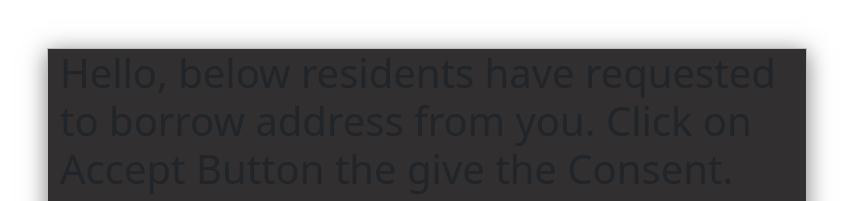
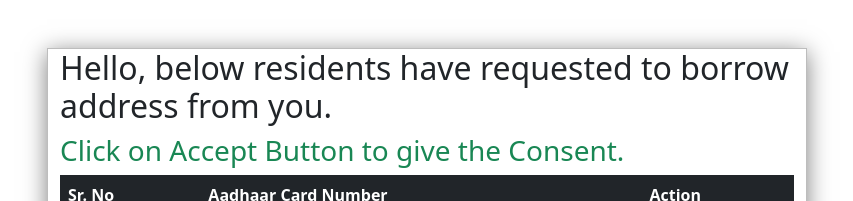
Before and after one commit to PrabhatP2000/pentagon-aadhaar, a Django app: template ps1/templates/consent.html in a window 1280 px wide. Shown: the part 77-278 px from the top of the page, without its empty margins (213-1066 px from the left). Run offline with Django 3.2, Linux system fonts and the light colour scheme; the template is opened without the code that fills it, so the values that code supplies are empty.

Commit message:
page tweaks

```diff
--- a/ps1/templates/consent.html
+++ b/ps1/templates/consent.html
@@ -9,12 +9,13 @@
 
 <div class="container mt-5">
   <div class="row justify-content-center">
-    <div class="col-lg-8 col-md-9 col-xl-8 col-xll-8 mb-5" style="background-color: rgba(3, 0, 0, 0.815); border: solid #BDBDBD 1px;
+    <div class="col-lg-8 col-md-9 col-xl-8 col-xll-8 mb-5" style=" border: solid #BDBDBD 1px;
         box-shadow: 0px 4px 22px rgba(0, 0, 0, 0.5) ;">
-      <h1>
+      <h2>
         Hello,{{llAadhaar}} below residents have requested to borrow address from you.
-        Click on Accept Button the give the Consent.
-      </h1>
+
+      </h2>
+      <h3 class="text-success">Click on Accept Button to give the Consent.</h3>
       <table class="table table-dark table-hover">
         <thead>
           <tr>
--- a/ps1/templates/updateResidentAddress.html
+++ b/ps1/templates/updateResidentAddress.html
@@ -20,14 +20,13 @@
 
         {% if not auth %}
         <div class="col-6">
-          <label for="housenumber" class="form-label">Share Code</label>
           <div class="input-group input-group-lg">
             <input type="text" class="form-control" name="shareCode" id="shareCode"
               placeholder="Enter ShareCode sent on SMS.">
           </div>
         </div>
         <input type="hidden" name="resident_aadhaar" value={{resAadhaar}}>
-        <div class="d-grid gap-2 col-6 mx-auto mt-2  mb-3">
+        <div class="d-grid gap-2 col-6 mx-auto">
           <input type="submit" name="submitCode" value="Submit Code" class="btn btn-primary btn-lg">
         </div>
         <label for="wrong" class="form-label" style="font-weight:500;">{{ msg }}</label>
```
Also changed, not shown: 1 other file.
